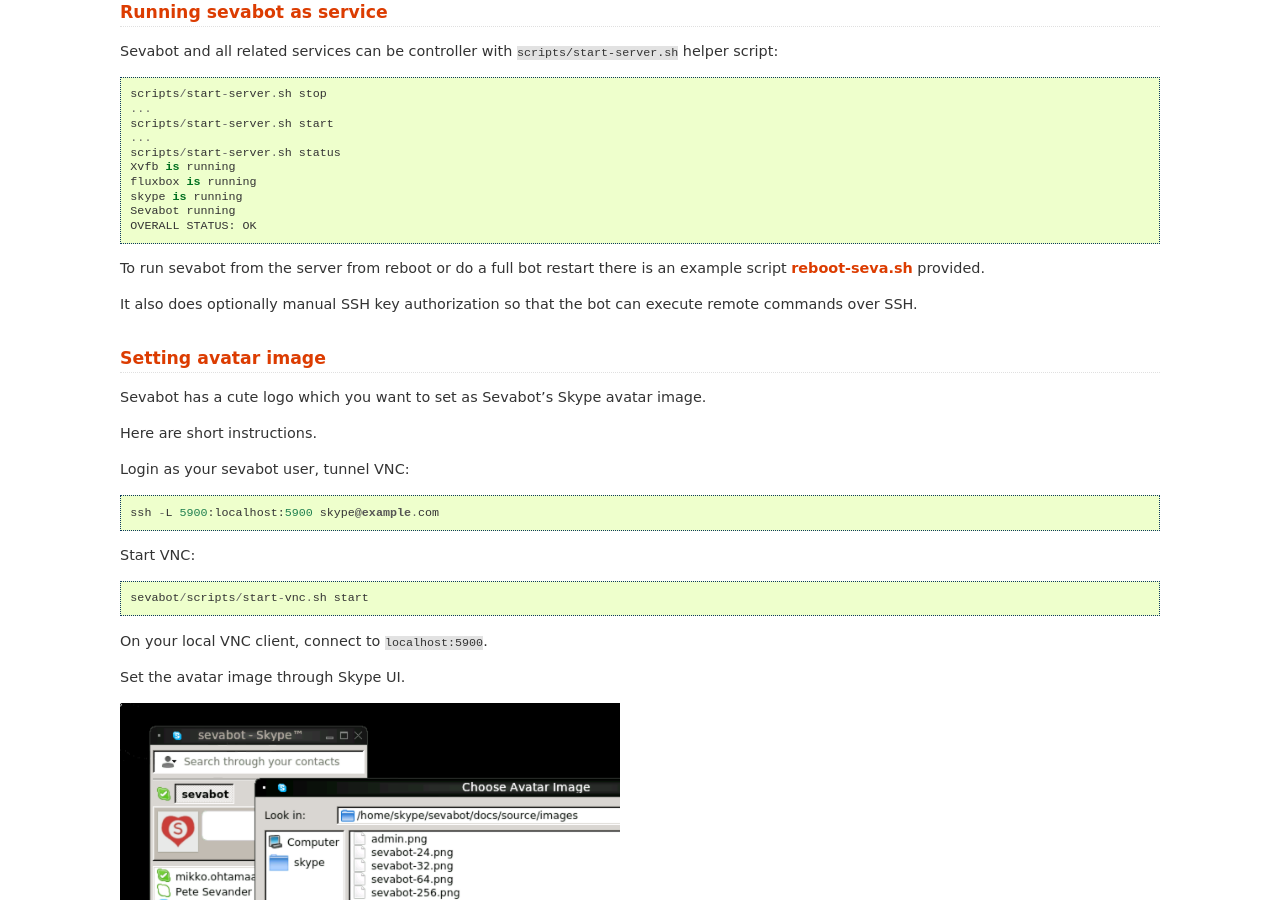
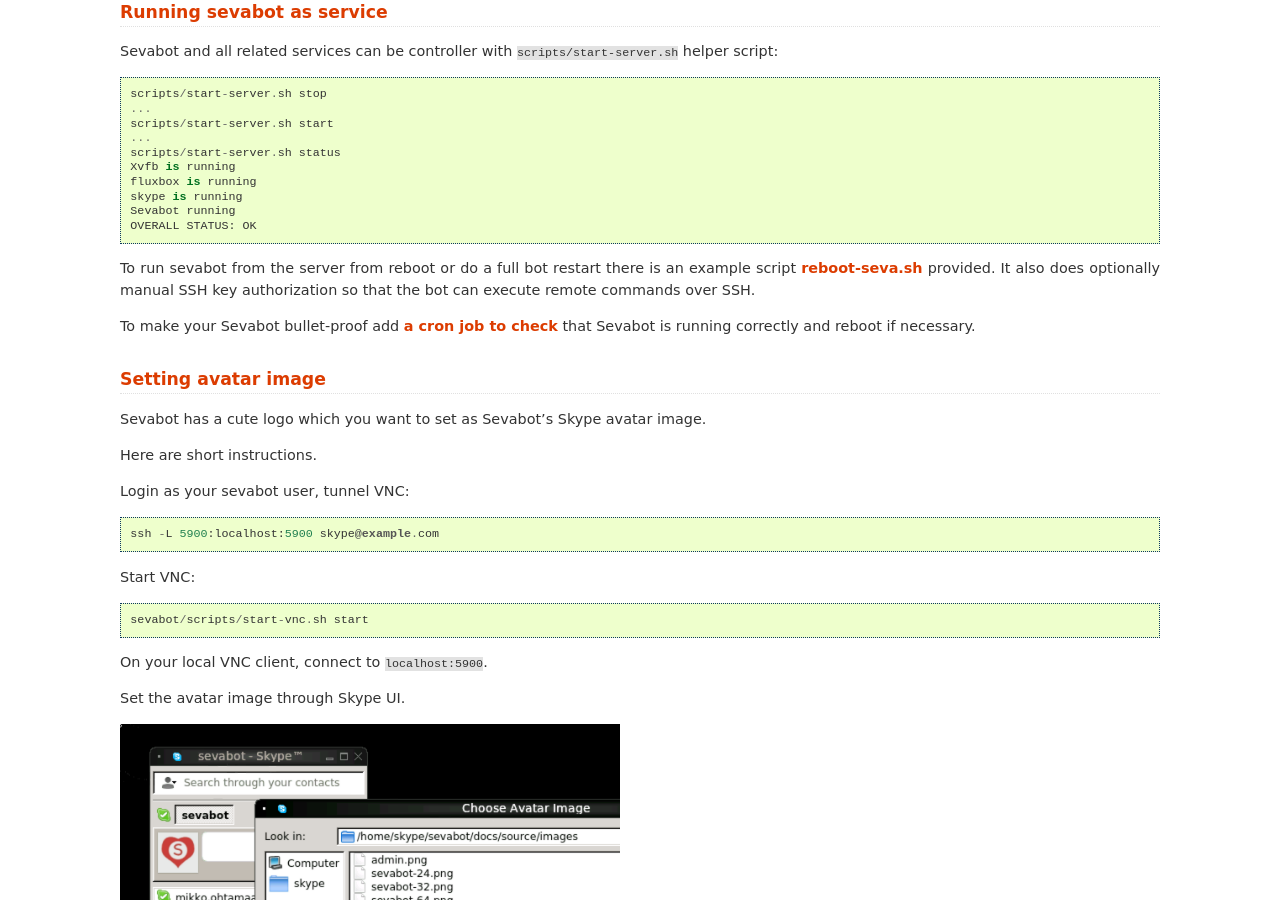
Before and after one commit to opensourcehacker/sevabot, a Sphinx documentation site: the page built from docs/source/ubuntu.rst, in a window 1280 px wide and 900 px high, scrolled down 4193 px. Built offline with Sphinx 7.4.7, drawn with Linux system fonts in a browser that asks for light colours.

Commit message:
Updated documentation regarding cron restarts

```diff
--- a/docs/source/ubuntu.rst
+++ b/docs/source/ubuntu.rst
@@ -182,12 +182,13 @@
     OVERALL STATUS: OK
 
 
-
 To run sevabot from the server from reboot or do a full bot
 restart there is an example script `reboot-seva.sh <https://github.com/opensourcehacker/sevabot/blob/master/scripts/reboot-seva.sh>`_ provided.
-
 It also does optionally manual SSH key authorization so that
 the bot can execute remote commands over SSH.
+
+To make your Sevabot bullet-proof add `a cron job to check <https://github.com/opensourcehacker/sevabot/blob/master/scripts/check-service.sh>`_
+that Sevabot is running correctly and reboot if necessary.
 
 Setting avatar image
 =======================
```
